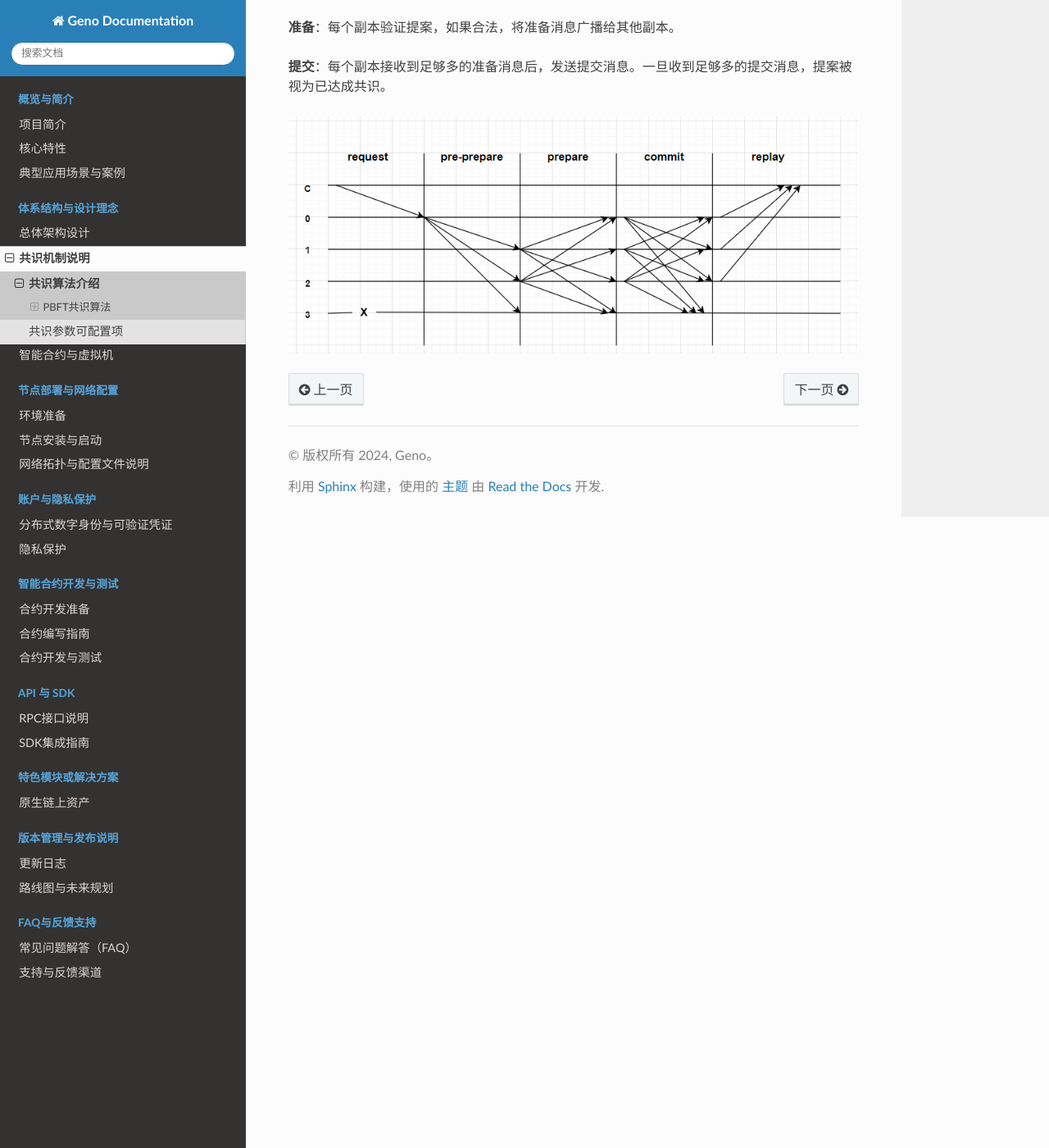
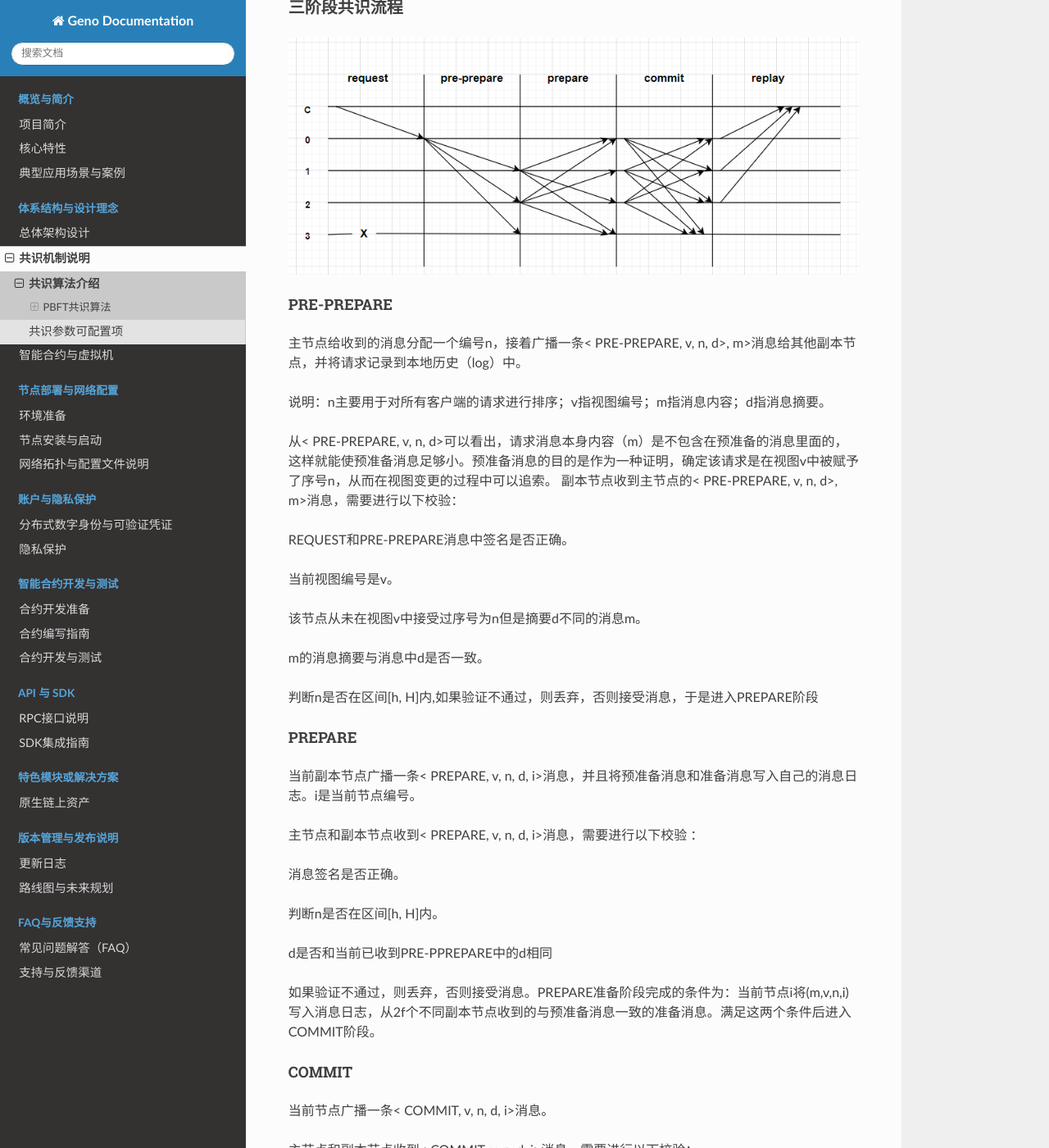
Before and after one commit to geno-labs/geno-docs, a Sphinx documentation site: the page built from source/architecture/consensus/intro.md, in a window 1280 px wide and 1400 px high, scrolled down 940 px. Shown: the whole window at 82% size. Built offline with Sphinx 7.4.7 and the Read the Docs theme 3.1.0, drawn with Linux system fonts in a browser that asks for light colours; some of the changed text lies outside the part shown.

Commit message:
update consensus

```diff
--- a/source/architecture/consensus/intro.md
+++ b/source/architecture/consensus/intro.md
@@ -15,6 +15,8 @@
 - **Replica**: 副本节点，负责区块共识，每轮共识过程中有多个Replica节点，每个Replica节点的处理过程类似。
 
 其中，Primary和Replica节点都属于共识节点。
+
+- **view**: 视图，一个view中存在一个主节点和多个副本节点，它描述了一个多副本系统的当前状态。另外，节点是在同一个view上对数据达成共识，不能跨域view。
 
 
 
@@ -34,10 +36,62 @@ PBFT 算法的基本流程主要有以下四步：
 
 #### 三阶段共识流程
 
-**预准备**：领导者提出提案，向所有副本广播。
+![](../../../img/1735889898585.png)
 
-**准备**：每个副本验证提案，如果合法，将准备消息广播给其他副本。
 
-**提交**：每个副本接收到足够多的准备消息后，发送提交消息。一旦收到足够多的提交消息，提案被视为已达成共识。
 
-![](../../../img/1735889898585.png)
+##### PRE-PREPARE
+
+主节点给收到的消息分配一个编号n，接着广播一条< PRE-PREPARE, v, n, d>, m>消息给其他副本节点，并将请求记录到本地历史（log）中。
+
+说明：n主要用于对所有客户端的请求进行排序；v指视图编号；m指消息内容；d指消息摘要。
+
+从< PRE-PREPARE, v, n, d>可以看出，请求消息本身内容（m）是不包含在预准备的消息里面的，这样就能使预准备消息足够小。预准备消息的目的是作为一种证明，确定该请求是在视图v中被赋予了序号n，从而在视图变更的过程中可以追索。 副本节点收到主节点的< PRE-PREPARE, v, n, d>, m>消息，需要进行以下校验：
+
+REQUEST和PRE-PREPARE消息中签名是否正确。
+
+当前视图编号是v。
+
+该节点从未在视图v中接受过序号为n但是摘要d不同的消息m。
+
+m的消息摘要与消息中d是否一致。
+
+判断n是否在区间[h, H]内,如果验证不通过，则丢弃，否则接受消息，于是进入PREPARE阶段
+
+
+
+##### PREPARE
+
+当前副本节点广播一条< PREPARE, v, n, d, i>消息，并且将预准备消息和准备消息写入自己的消息日志。i是当前节点编号。
+
+主节点和副本节点收到< PREPARE, v, n, d, i>消息，需要进行以下校验 ：
+
+消息签名是否正确。
+
+判断n是否在区间[h, H]内。
+
+d是否和当前已收到PRE-PPREPARE中的d相同
+
+如果验证不通过，则丢弃，否则接受消息。PREPARE准备阶段完成的条件为：当前节点i将(m,v,n,i)写入消息日志，从2f个不同副本节点收到的与预准备消息一致的准备消息。满足这两个条件后进入COMMIT阶段。
+
+
+
+##### COMMIT
+
+当前节点广播一条< COMMIT, v, n, d, i>消息。
+
+主节点和副本节点收到< COMMIT, v, n, d, i>消息，需要进行以下校验：
+
+COMMIT消息签名是否正确。
+
+当前副本节点是否已经收到了同一视图v下的n。
+
+计算m的摘要，并判断和d是否一致。
+
+n是否在区间[h, H]内。
+
+如果验证不通过，则丢弃，否则接受消息。
+
+COMMIT阶段完成的条件是：
+
+任意f+1个正常副本节点集合中prepared(m,v,n,i)为真，这一条确保committed(m,v,n)为真。 prepared(m,v,n,i)为真，并且节点i已经接受了2f+1个确认（包括自身在内）与预准备一致的消息。这一条确保committed-local(m,v,n,i)为真。确认与预准备消息一致的条件是具有相同的视图编号、消息序号和消息摘要。
```
